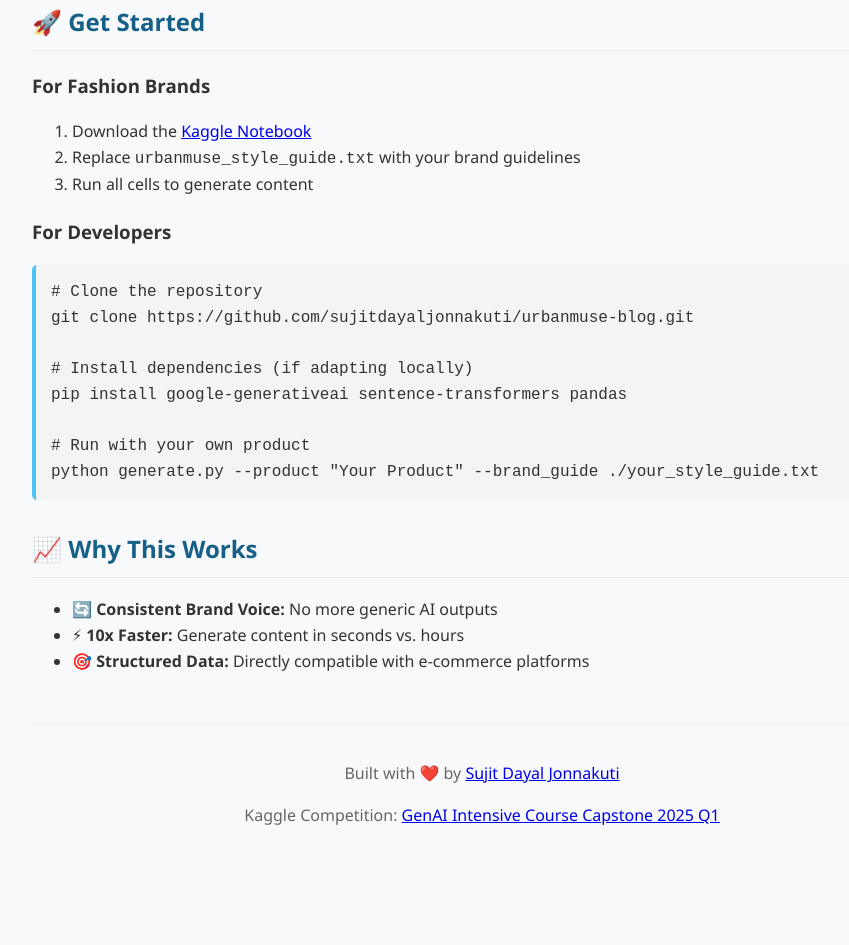
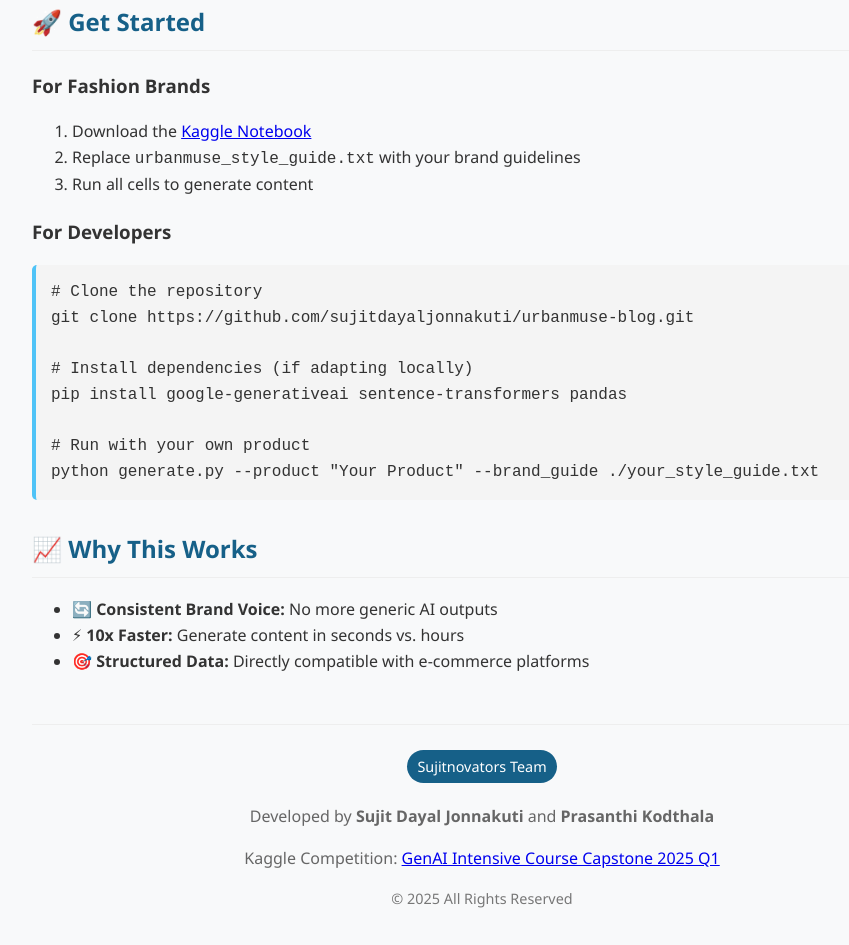
Before and after one commit to SujitDayalJonnakuti/urbanmuse-blog, a plain HTML site: page index.html in a window 1280 px wide. Shown: the part 968-1913 px from the top of the page, without its empty margins (158-1007 px from the left). Before the commit the page ends 1832 px from the top, so only its background shows below. Drawn offline with Linux system fonts and the light colour scheme.

Commit message:
Update index.html

```diff
--- a/index.html
+++ b/index.html
@@ -81,6 +81,15 @@
             border-top: 1px solid #eee;
             color: #666;
         }
+        .team-badge {
+            display: inline-block;
+            background: var(--secondary);
+            color: white;
+            padding: 5px 10px;
+            border-radius: 20px;
+            font-size: 0.9rem;
+            margin: 5px 0;
+        }
     </style>
 </head>
 <body>
@@ -152,8 +161,10 @@
     </section>
 
     <footer>
-        <p>Built with ❤️ by <a href="https://github.com/sujitdayaljonnakuti">Sujit Dayal Jonnakuti</a></p>
+        <div class="team-badge">Sujitnovators Team</div>
+        <p>Developed by <strong>Sujit Dayal Jonnakuti</strong> and <strong>Prasanthi Kodthala</strong></p>
         <p>Kaggle Competition: <a href="https://www.kaggle.com/competitions/gen-ai-intensive-course-capstone-2025q1">GenAI Intensive Course Capstone 2025 Q1</a></p>
+        <p style="font-size: 0.9rem; color: #777;">© 2025 All Rights Reserved</p>
     </footer>
 </body>
 </html>
```
